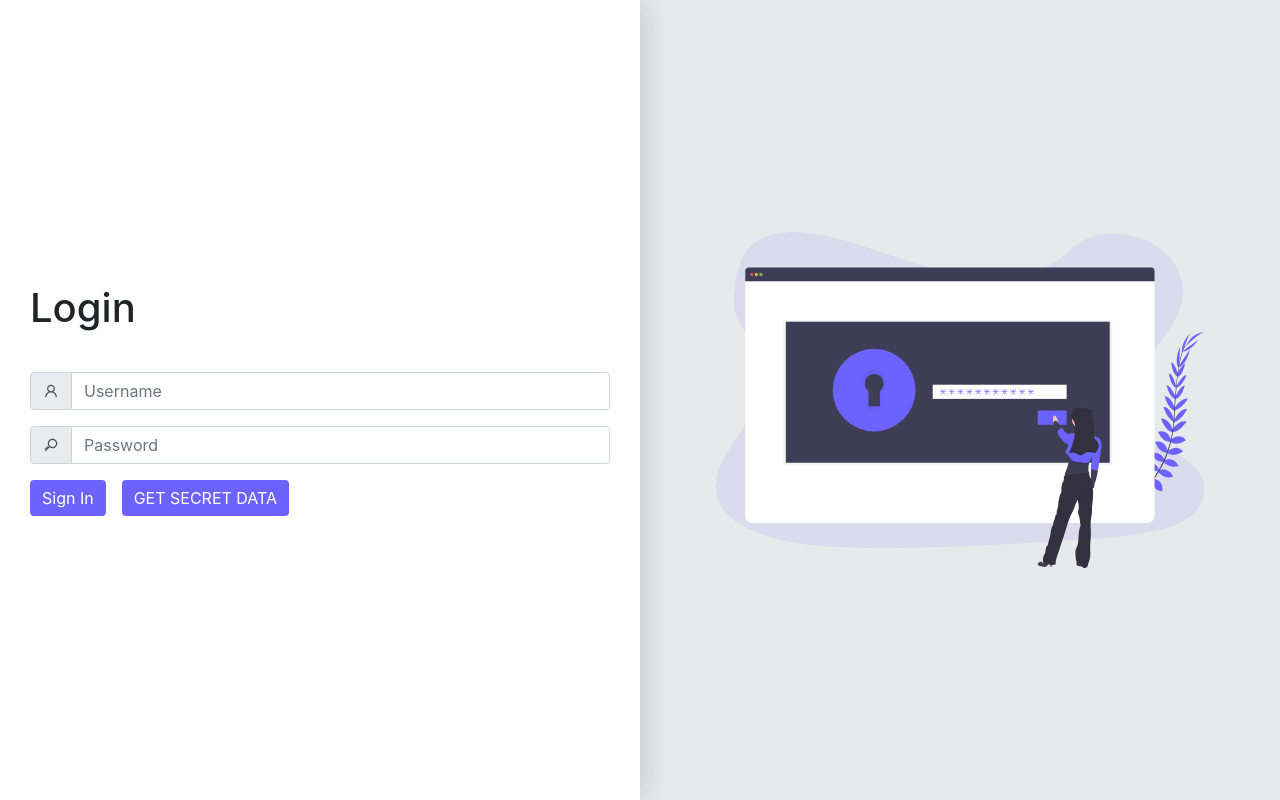
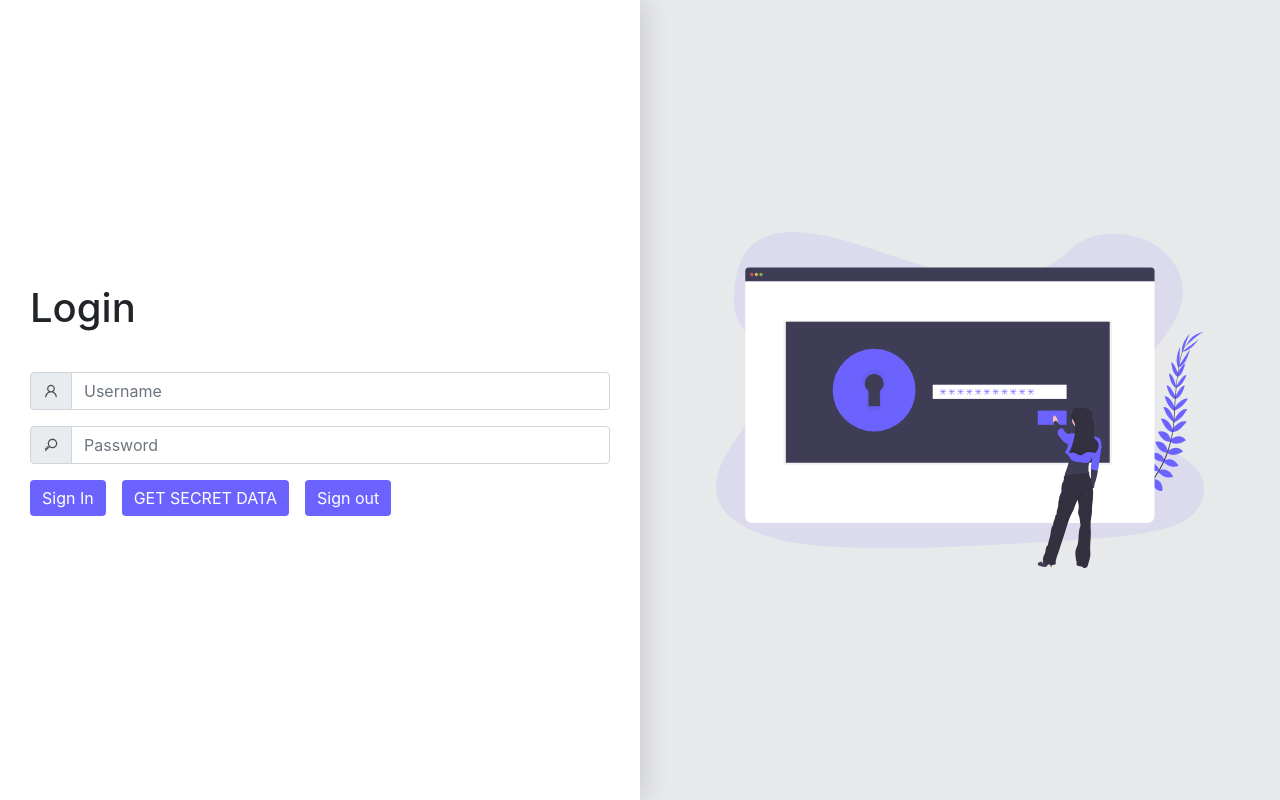
Before and after one commit to felixpohlmann/sessions-frontend, a React (Create React App) app: page /login in a window 1280 px wide. Built offline with nearby package versions, Linux system fonts and the light colour scheme.

Commit message:
added logout

```diff
--- a/src/components/Login/Login.jsx
+++ b/src/components/Login/Login.jsx
@@ -41,13 +41,20 @@ class Login extends Component {
     console.log(response.headers);
   };
 
+  //temporary calls
+
   getSecretData = async () => {
     const response = await axios.get("http://localhost:5000/api/posts");
     console.log(response);
   };
 
+  handleLogout = async () => {
+    const response = await axios.get("http://localhost:5000/api/auth/signout");
+    console.log(response);
+  };
+
   render() {
-    const { handleChange, handleSubmit, getSecretData } = this;
+    const { handleChange, handleSubmit, getSecretData, handleLogout } = this;
 
     return (
       <Container fluid>
@@ -99,6 +106,9 @@ class Login extends Component {
                   >
                     GET SECRET DATA
                   </Button>
+                  <Button style={{ marginLeft: "1rem" }} onClick={handleLogout}>
+                    Sign out
+                  </Button>
                 </Col>
               </Row>
             </Container>
```
